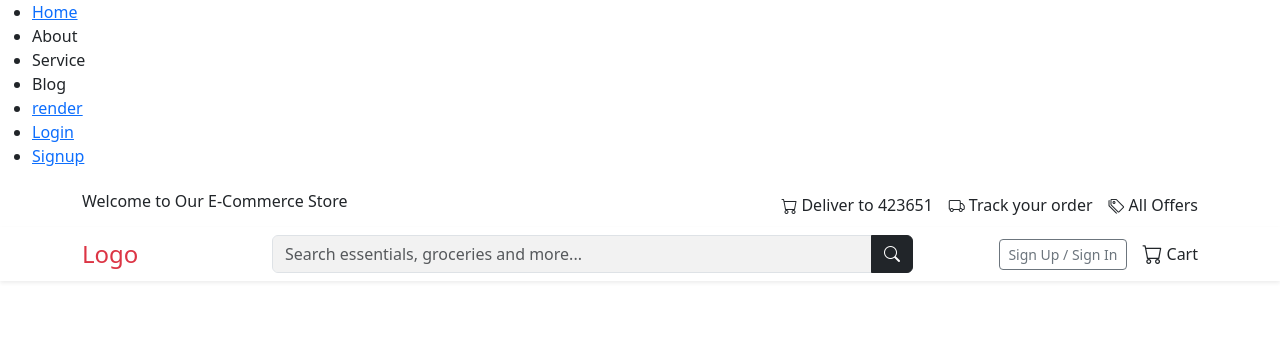
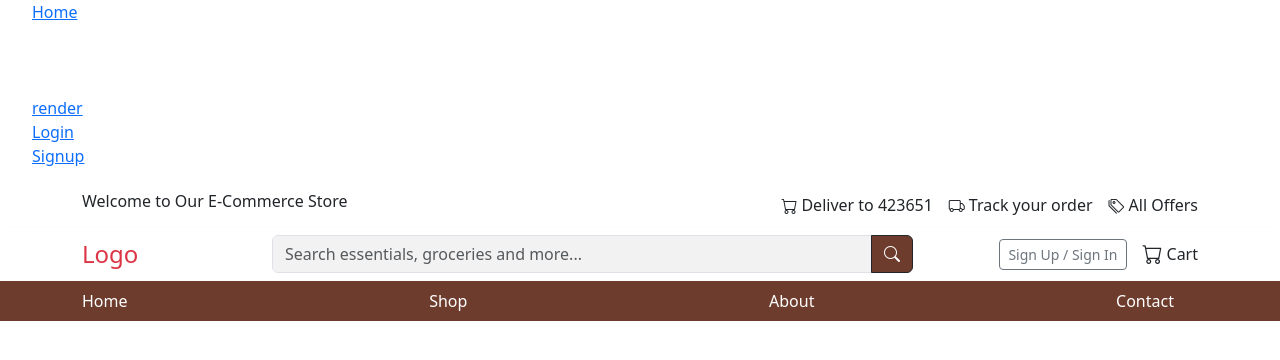
Before and after one commit to vikas-nagarwal/my-react-app-2025, a React (Create React App) app: page / in a window 1280 px wide. Shown: the top 360 px of the page. Built offline with nearby package versions, Linux system fonts and the light colour scheme; a web font is replaced by a local one.

Commit message:
home screen
home screen

```diff
--- a/src/App.css
+++ b/src/App.css
@@ -85,3 +85,16 @@ input {
 .signupd img-fluid {
   height: 500px;
 }
+.bgcolor {
+  background-color: #ffffff;
+}
+
+button.btn.btn-dark.bggcolor {
+  background-color: #6d3c2c;
+}
+.headcls {
+  background-color: #6d3c2c;
+}
+ul li {
+  color: white;
+}
--- a/src/Pages/Home.js
+++ b/src/Pages/Home.js
@@ -1,11 +1,12 @@
 import React, { Component } from "react";
 import "../App.css";
 import "bootstrap/dist/css/bootstrap.min.css";
+
 class MyComponent extends Component {
   render() {
     return (
       <>
-        <div className="container py-2">
+        <div className="container py-2 bgcolor ">
           <div className="row align-items-center">
             {/* Left Column */}
             <div className="col-12 col-md-6 mb-2 mb-md-0">
@@ -34,7 +35,7 @@ class MyComponent extends Component {
           </div>
         </div>
 
-        <header className="bg-white py-2 shadow-sm">
+        <header className="bg-white py-2 shadow-sm bgcolor">
           <div className="container">
             <div className="row align-items-center">
               {/* Logo */}
@@ -50,7 +51,7 @@ class MyComponent extends Component {
                     className="form-control"
                     placeholder="Search essentials, groceries and more..."
                   />
-                  <button className="btn btn-dark" type="button">
+                  <button className="btn btn-dark bggcolor" type="button">
                     <i className="bi bi-search"></i>
                   </button>
                 </div>
@@ -71,65 +72,24 @@ class MyComponent extends Component {
             </div>
           </div>
         </header>
+
+        <div className="headcls ">
+          <div className="container">
+            <div className="row">
+              <div className="col-12">
+                <ul className="d-flex justify-content-between align-items-center list-unstyled mb-0 py-2 me-4">
+                  <li>Home</li>
+                  <li>Shop</li>
+                  <li>About</li>
+                  <li>Contact</li>
+                </ul>
+              </div>
+            </div>
+          </div>
+        </div>
       </>
     );
-
-    <div></div>;
   }
 }
 
-// // Car class
-// class Car {
-//   constructor(name) {
-//     this.brand = name;
-//   }
-//   present() {
-//     return "I have a " + this.brand;
-//   }
-// }
-// // Rahul class
-// class Rahul {
-//   constructor(name, age, id, roll) {
-//     this.name = name;
-//     this.age = age;
-//     this.id = id;
-//     this.roll = roll;
-//   }
-// }
-
-// class vikas {
-//   constructor(name, age, idnumber) {
-//     this.name = name;
-//     this.age = age;
-//     this.idnumber = idnumber;
-//   }
-// }
-
-// // Home component
-// const Home = () => {
-//   const myCar = new Car("BMW"); // Car object
-//   const obj = new Rahul("Rahul", 28, 101, 12); // Rahul object
-//   const ob4 = new vikas("vikas", 20, 25);
-
-//   return (
-//     <div>
-//       <div>
-//         <h2>{ob4.name}</h2>
-//         <h2>{ob4.age}</h2>
-//         <h2>{ob4.idnumber}</h2>
-//       </div>
-//       <div>
-//         <h2>{myCar.present()}</h2>
-//       </div>
-
-//       <div>
-//         <h1>{obj.name}</h1>
-//         <h2>{obj.age}</h2>
-//         <h3>{obj.id}</h3>
-//         <h4>{obj.roll}</h4>
-//       </div>
-//     </div>
-//   );
-// };
-
 export default MyComponent;
```
